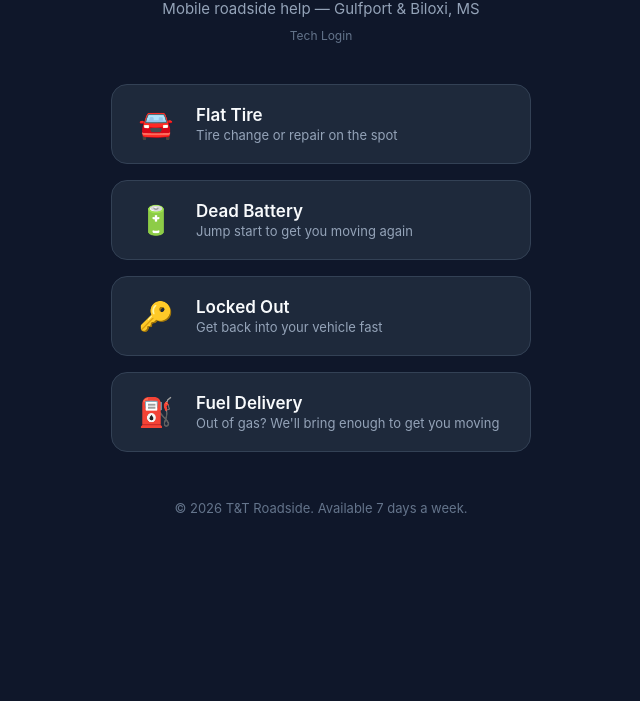
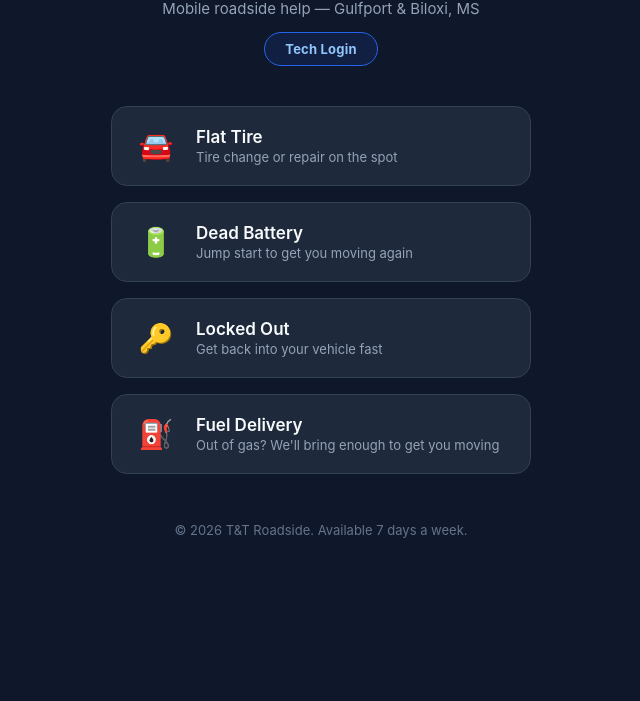
Before and after one commit to Tunadsm79/tnt-roadside, a website: page index.html in a window 1280 px wide. Shown: the part 99-800 px from the top of the page, without its empty margins (319-959 px from the left). Drawn offline with nearby package versions, Linux system fonts and the light colour scheme; some packages are replaced by stand-ins of ours; a script that the page names is missing.

Commit message:
Style Tech Login as a real pill button instead of a plain text link

```diff
--- a/index.html
+++ b/index.html
@@ -202,14 +202,20 @@
     }
     .tech-login-link {
       display: inline-block;
-      margin-top: 10px;
-      color: #64748b;
-      font-size: 12px;
+      margin-top: 14px;
+      padding: 8px 20px;
+      border-radius: 999px;
+      border: 1.5px solid #2563EB;
+      background: rgba(37, 99, 235, 0.12);
+      color: #93c5fd;
+      font-size: 13px;
+      font-weight: 700;
       text-decoration: none;
+      letter-spacing: 0.2px;
     }
     .tech-login-link:hover {
-      color: #94a3b8;
-      text-decoration: underline;
+      background: #2563EB;
+      color: #ffffff;
     }
     .install-banner {
       display: none;
```
